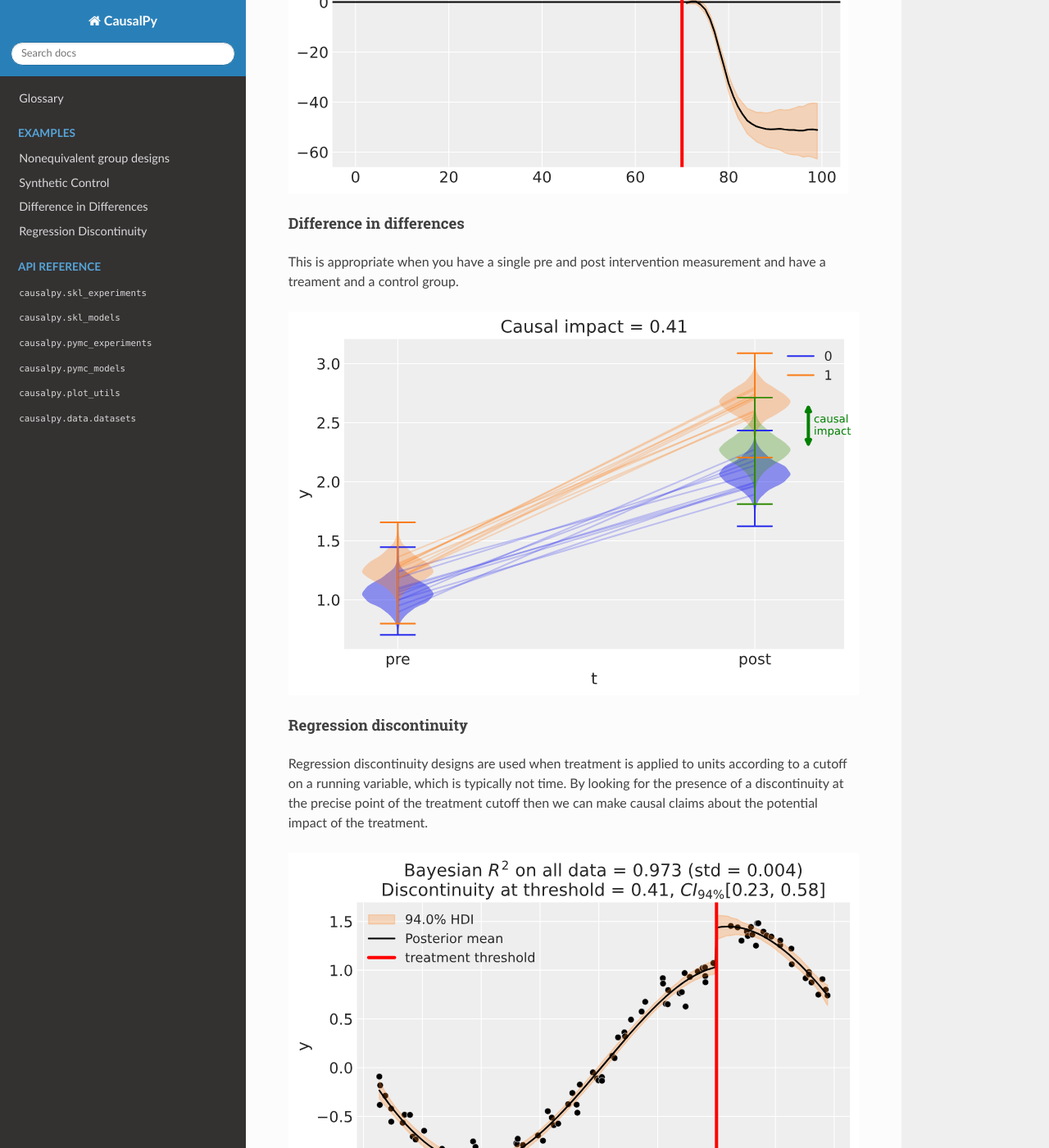
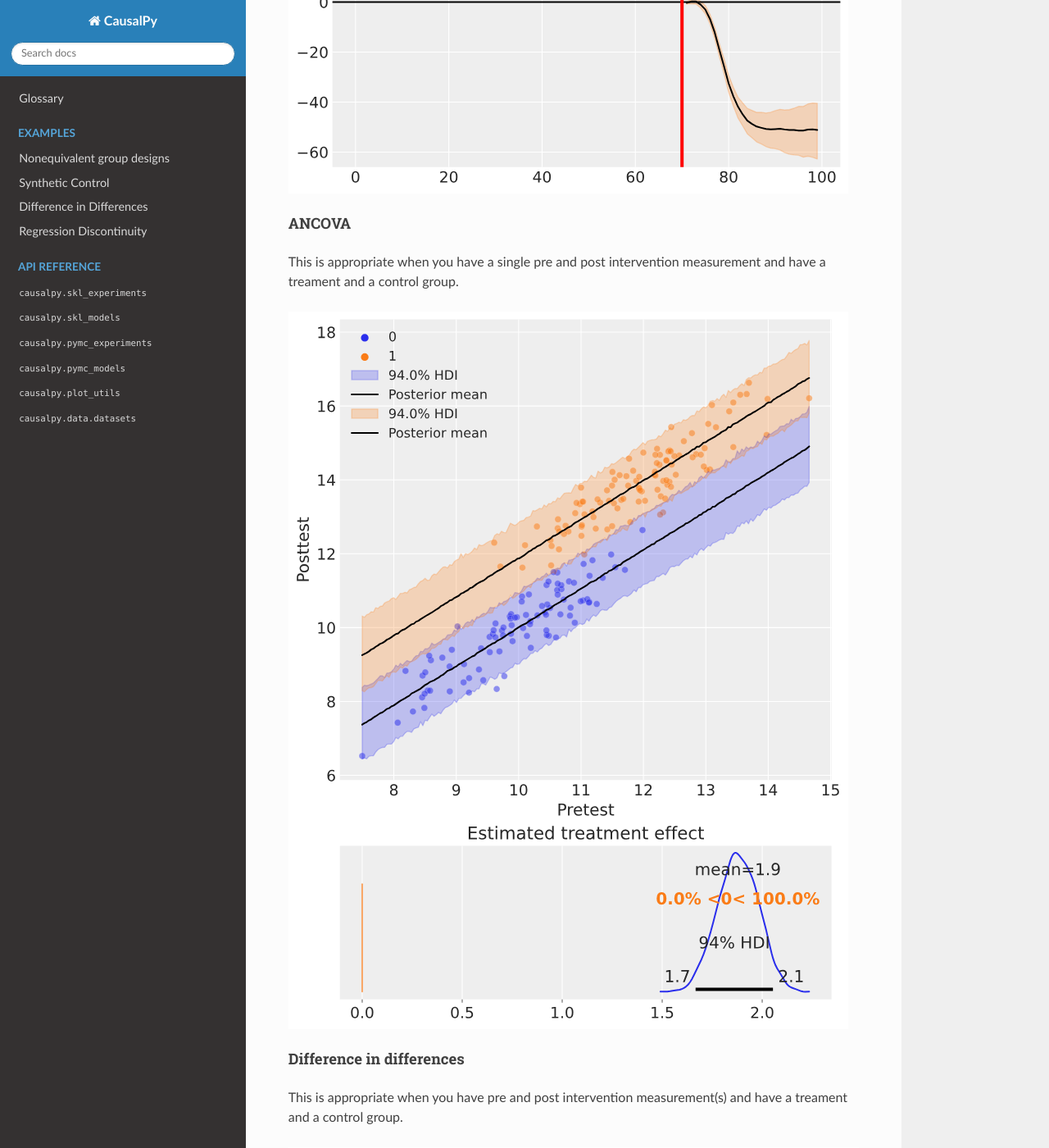
Before and after one commit to pymc-labs/CausalPy, a Sphinx documentation site: the page built from docs/index.rst, in a window 1280 px wide and 1400 px high, scrolled down 1916 px. Shown: the whole window at 82% size. Built offline with Sphinx 7.4.7 and the Read the Docs theme 2.0.0, drawn with Linux system fonts in a browser that asks for light colours.

Commit message:
add ANCOVA to index.rst and update a minor error in DID description

```diff
--- a/docs/index.rst
+++ b/docs/index.rst
@@ -69,10 +69,17 @@ This is appropriate when you have multiple units, one of which is treated. You b
 
 .. image:: ../img/synthetic_control_pymc.svg
 
+ANCOVA
+""""""
+
+This is appropriate when you have a single pre and post intervention measurement and have a treament and a control group.
+
+.. image:: ../img/anova_pymc.svg
+
 Difference in differences
 """""""""""""""""""""""""
 
-This is appropriate when you have a single pre and post intervention measurement and have a treament and a control group.
+This is appropriate when you have pre and post intervention measurement(s) and have a treament and a control group.
 
 .. image:: ../img/difference_in_differences_pymc.svg
 
```
